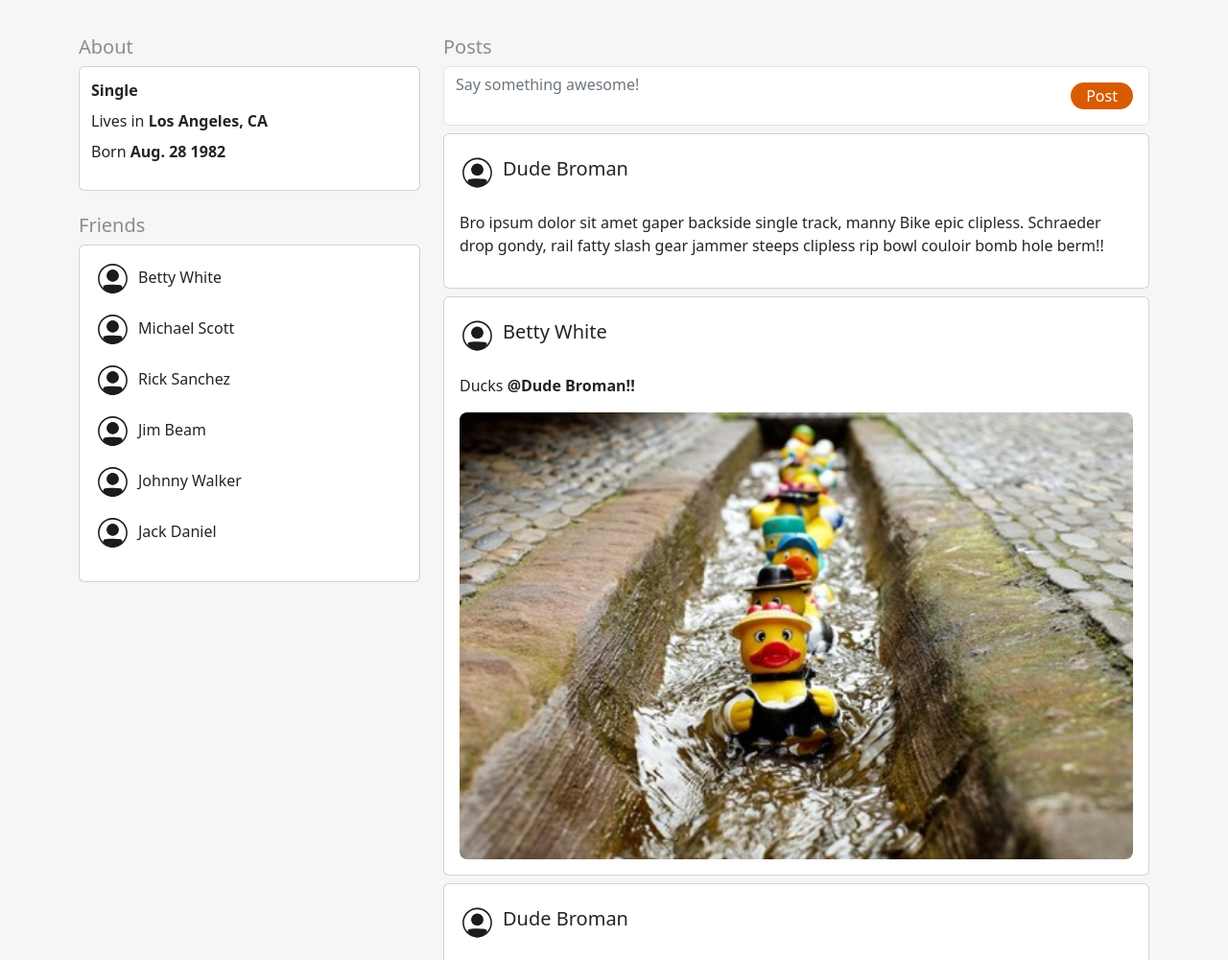
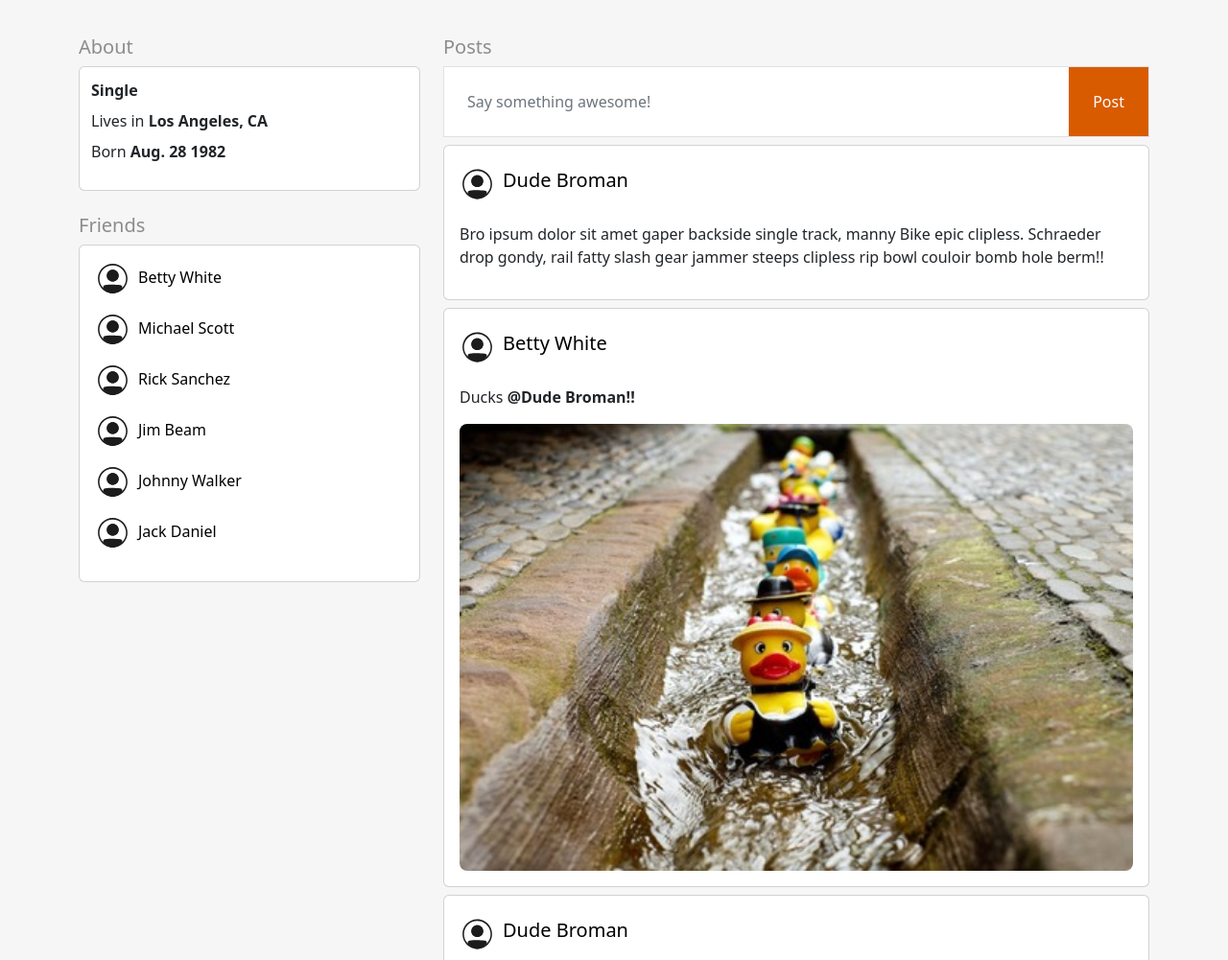
Before and after one commit to PederZzen/CSS-Frameworks-CA, a website: page profile.html in a window 1280 px wide. Shown: the part 404-1405 px from the top of the page at 96% size. Drawn offline with nearby package versions, Linux system fonts and the light colour scheme.

Commit message:
Siste endringer etter peer-review
- Fjernet style-tagger i html
- Endret forms fra textarea til inputfelt
- Fjernet custom css for input-felt (font-size: 16px)
- Linket navn til profile.html

```diff
--- a/profile.html
+++ b/profile.html
@@ -8,7 +8,7 @@
     <script src="https://cdn.jsdelivr.net/npm/bootstrap@5.2.0/dist/js/bootstrap.bundle.min.js" defer></script>
     <title>Dude Broman | The Real fakebook</title>
 </head>
-<body class="bg-secondary" style="min-width: 20rem;">
+<body class="bg-secondary">
 
     <header>
         <nav class="navbar navbar-expand-md p-4 mb-2 border-bottom">
@@ -61,49 +61,49 @@
                 <h2 class="h5 mt-4 opacity-50">Friends</h2>
                 <div class="card p-2">
                     <ul class="list-unstyled">
-                        <li><img src="./img/user-image.svg" class="p-2" alt="User image">Betty White</li>
-                        <li><img src="./img/user-image.svg" class="p-2" alt="User image">Michael Scott</li>
-                        <li><img src="./img/user-image.svg" class="p-2" alt="User image">Rick Sanchez</li>
-                        <li><img src="./img/user-image.svg" class="p-2" alt="User image">Jim Beam</li>
-                        <li><img src="./img/user-image.svg" class="p-2" alt="User image">Johnny Walker</li>
-                        <li><img src="./img/user-image.svg" class="p-2" alt="User image">Jack Daniel</li>
+                        <li><a href="./profile.html"><img src="./img/user-image.svg" class="p-2" alt="User image">Betty White</a></li>
+                        <li><a href="./profile.html"><img src="./img/user-image.svg" class="p-2" alt="User image">Michael Scott</a></li>
+                        <li><a href="./profile.html"><img src="./img/user-image.svg" class="p-2" alt="User image">Rick Sanchez</a></li>
+                        <li><a href="./profile.html"><img src="./img/user-image.svg" class="p-2" alt="User image">Jim Beam</a></li>
+                        <li><a href="./profile.html"><img src="./img/user-image.svg" class="p-2" alt="User image">Johnny Walker</a></li>
+                        <li><a href="./profile.html"><img src="./img/user-image.svg" class="p-2" alt="User image">Jack Daniel</a></li>
                     </ul>
                 </div>
             </section>
             <section class="col-12 col-md-8 mt-3">
                 <h2 class="h5 opacity-50">Posts</h2>
-                <form class="d-flex border bg-white rounded-2">
-                    <textarea name="post" id="post" class="form-control bg-transparent border-0" style="resize: none;" placeholder="Say something awesome!"></textarea>
-                    <input type="submit" value="Post" class="bg-primary text-white border-0 m-3 px-3 rounded-5">
+                <form class="d-flex border bg-white">
+                    <input type="text" class="p-4 form-control bg-transparent border-0" placeholder="Say something awesome!">
+                    <button type="submit" class="btn btn-primary rounded-0 text-white px-4">Post</button>
                 </form>
                 <section>
                     <div class="card p-3 mt-2">
-                        <div class="d-flex">
+                        <a href="./profile.html" class="d-flex">
                             <img src="./img/user-image.svg" class="" alt="User image">
                             <h3 class="h5 p-2">Dude Broman</h3>
-                        </div>
+                        </a>
                         <p class="mt-3">Bro ipsum dolor sit amet gaper backside single track, manny Bike epic clipless. Schraeder drop gondy, rail fatty slash gear jammer steeps clipless rip bowl couloir bomb hole berm!!</p>
                     </div>
                     <div class="card p-3 mt-2">
-                        <div class="d-flex">
+                        <a href="./profile.html" class="d-flex">
                             <img src="./img/user-image.svg" class="" alt="User image">
                             <h3 class="h5 p-2">Betty White</h3>
-                        </div>
+                        </a>
                         <p class="mt-3">Ducks <strong>@Dude Broman!!</strong></p>
                         <img src="./img/rubber-duck-bath-duck-toys-costume-106144.jpeg" class="rounded-3" alt="Rubber ducks floating">
                     </div>
                     <div class="card p-3 mt-2">
-                        <div class="d-flex">
+                        <a href="./profile.html" class="d-flex">
                             <img src="./img/user-image.svg" class="" alt="User image">
                             <h3 class="h5 p-2">Dude Broman</h3>
-                        </div>
+                        </a>
                         <p class="mt-3">Bro ipsum dolor sit amet gaper backside single track, manny Bike epic clipless. Schraeder drop gondy, rail fatty slash gear jammer steeps clipless rip bowl couloir bomb hole berm!!</p>
                     </div>
                     <div class="card p-3 mt-2">
-                        <div class="d-flex">
+                        <a href="./profile.html" class="d-flex">
                             <img src="./img/user-image.svg" class="" alt="User image">
                             <h3 class="h5 p-2">Dude Broman</h3>
-                        </div>
+                        </a>
                         <p class="mt-3">Bro ipsum dolor sit amet gaper backside single track, manny Bike epic clipless. Schraeder drop gondy, rail fatty slash gear jammer steeps clipless rip bowl couloir bomb hole berm!!</p>
                     </div>
                 </section>
--- a/scss/custom.scss
+++ b/scss/custom.scss
@@ -4,7 +4,7 @@ $body-bg: #515151;
 $primary: #D95B00;
 $secondary: #F6F6F6;
 
-$input-font-size: 16px;
-$input-btn-font-size: 20px;
+$link-decoration: none;
+$link-color: black;
 
 @import "../node_modules/bootstrap/scss/bootstrap";
```
Also changed, not shown: home.html (+12 -12 lines), index.html (+4 -2 lines), css/style.css, 1 other file.
